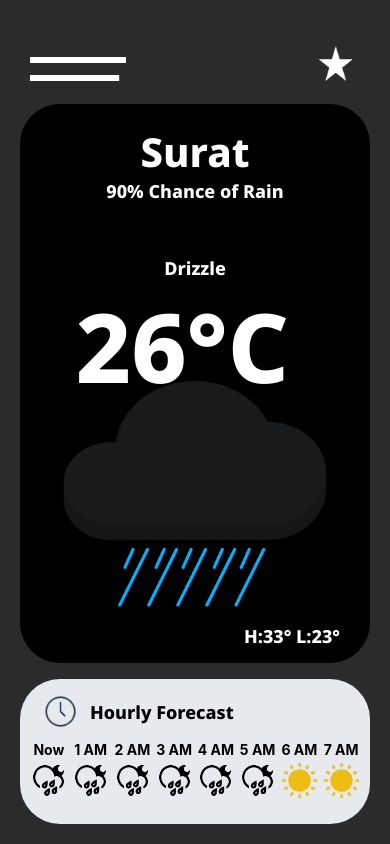
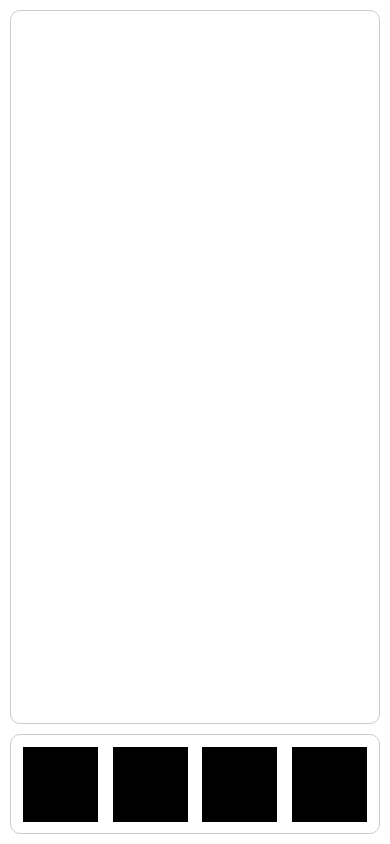
Before and after one commit to Aakash-Bhalani-GeorgianCollege/FirstApp, a React Native app in the folder FirstApp/: screen / in a window 390 px wide. Built offline with nearby package versions, Linux system fonts and the light colour scheme.

Commit message:
updated contact us page

```diff
--- a/FirstApp/App.tsx
+++ b/FirstApp/App.tsx
@@ -3,12 +3,14 @@ import FlexBox2 from './src/components/FlexBox2'
 import { DARK_COLORS } from './src/styles/Colors';
 import FavoriteScreen from './src/screens/FavoriteScreen';
 import CityWeatherDetails from './src/components/CityWeatherDetails/CityWeatherDetails';
+import FlexBox1 from './src/components/FlexBox1';
+import FlexBox3 from './src/components/FlexBox3';
 
 export default function App() {
   return (
     <SafeAreaView style={styles.container}>
       {/* <FavoriteScreen/> */}
-      <CityWeatherDetails/>
+      <FlexBox3/>
     </SafeAreaView>
   );
 }
--- /dev/null
+++ b/FirstApp/src/components/FlexBox3.tsx
@@ -0,0 +1,72 @@
+import { SafeAreaView, View, StyleSheet } from "react-native"
+
+const FlexBox3 = ()=> {
+    return (
+
+        <View style={styles.container}>
+        <View style={styles.outerContainer}>
+          <View style={styles.innerContainer}>
+            {/* Content for the first flexbox */}
+          </View>
+        </View>
+        <View style={styles.spacing} />
+        <View style={styles.smallContainer}>
+          <View style={styles.smallInnerContainer}>
+            <View style={styles.row}>
+              <View style={styles.box} />
+              <View style={styles.box} />
+              <View style={styles.box} />
+              <View style={styles.box} />
+            </View>
+          </View>
+        </View>
+      </View>
+
+
+    )
+}
+
+const styles = StyleSheet.create({
+    container: {
+        flex: 1,
+        backgroundColor: 'white',
+        padding: 10,
+      },
+      outerContainer: {
+        flex: 1,
+        justifyContent: 'center',
+      },
+      innerContainer: {
+        flex: 1,
+        borderWidth: 1,
+        borderColor: '#ccc',
+        borderRadius: 10,
+        padding: 10,
+      },
+      spacing: {
+        height: 10,
+      },
+      smallContainer: {
+        height: 100,
+        justifyContent: 'center',
+      },
+      smallInnerContainer: {
+        flex: 1,
+        borderWidth: 1,
+        borderColor: '#ccc',
+        borderRadius: 10,
+        padding:12,
+      },
+      row: {
+        flexDirection: 'row',
+        justifyContent: 'space-between',
+      },
+      box: {
+        width: 75,
+        height: 75,
+        backgroundColor: 'black',
+      },
+
+})
+
+export default FlexBox3
```
Also changed, not shown: 1 other file (tests, documents, lock files or other folders).
